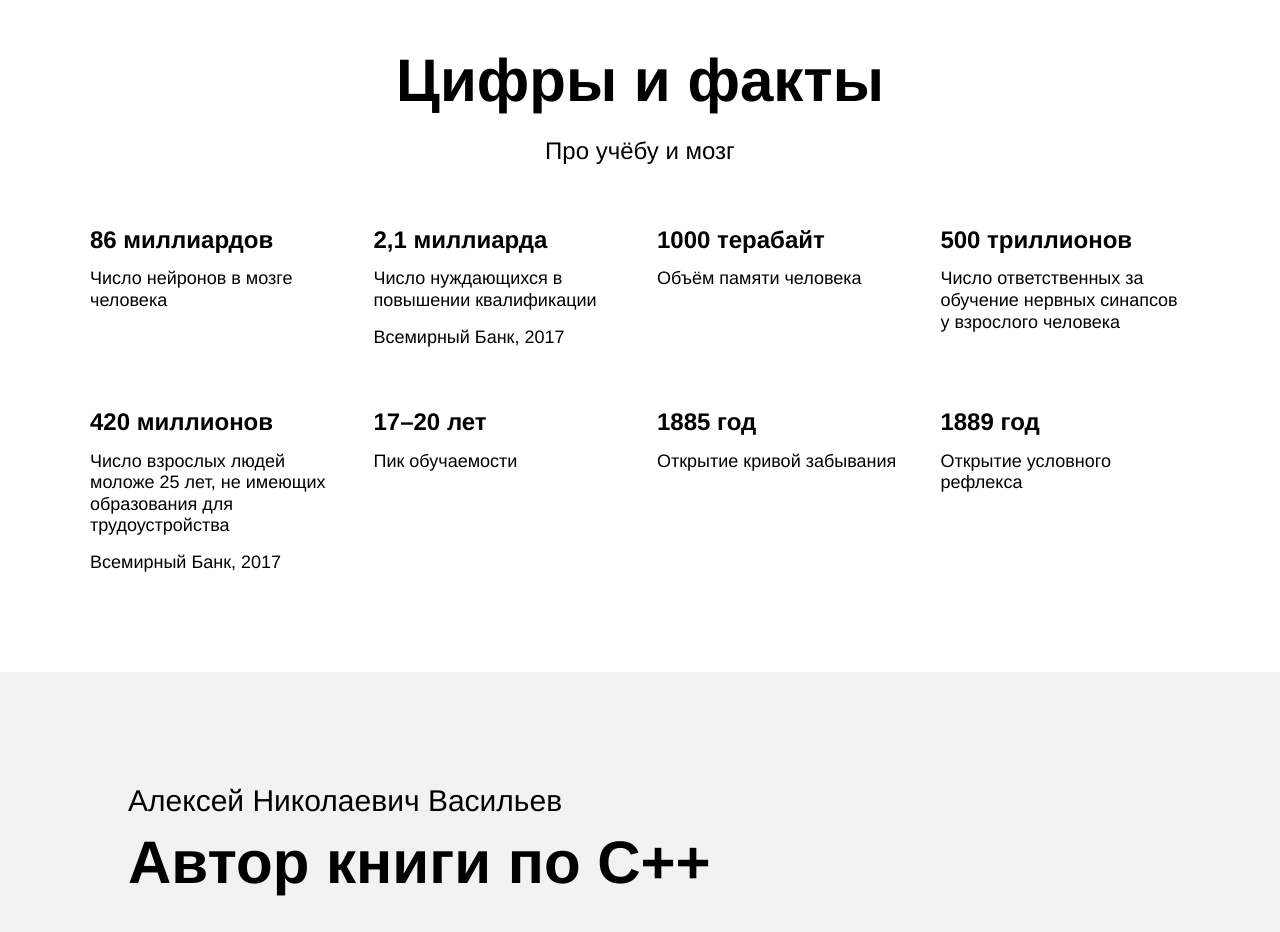
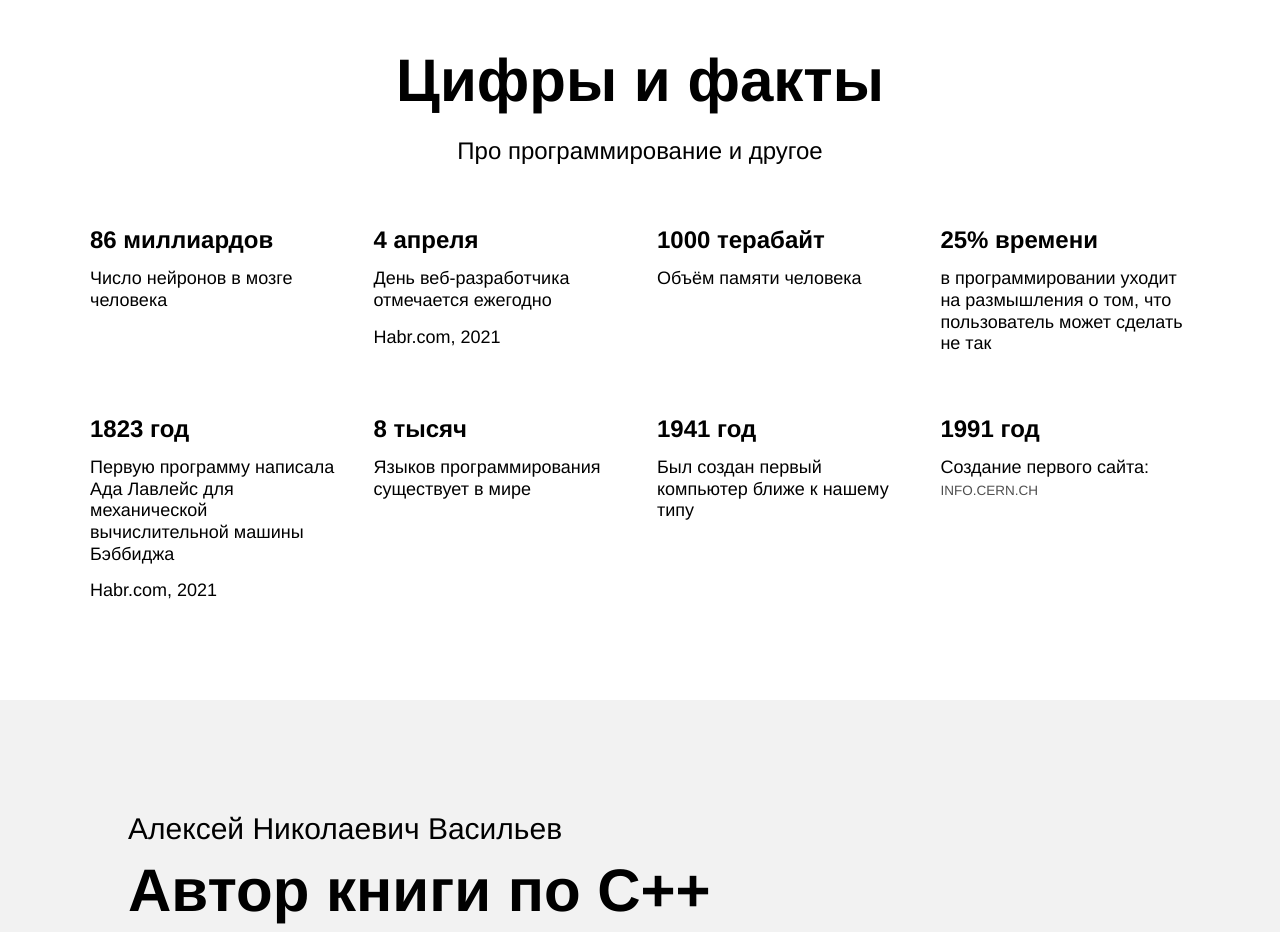
Before and after one commit to nipums/nipums.github.io, a plain HTML site: page index.html in a window 1280 px wide. Shown: the part 4220-5152 px from the top of the page. Drawn offline with Linux system fonts and the light colour scheme.

Commit message:
NEWUPDATE2021

```diff
--- a/index.html
+++ b/index.html
@@ -90,41 +90,41 @@
 
             <section class="digits">
                 <h2 class="section-title">Цифры и факты</h2>
-                <p class="section-subtitle">Про учёбу и мозг</p>
+                <p class="section-subtitle">Про программирование и другое</p>
                 <div class="table">
                     <div class="table__cell">
                         <h3 class="table__heading">86 миллиардов</h3>
                         <p class="table__text">Число нейронов в мозге человека</p>
                     </div>
                     <div class="table__cell">
-                        <h3 class="table__heading">2,1 миллиарда</h3>
-                        <p class="table__text">Число нуждающихся в повышении квалификации</p>
-                        <p class="table__text">Всемирный Банк, 2017</p>
+                        <h3 class="table__heading">4 апреля</h3>
+                        <p class="table__text">День веб-разработчика отмечается ежегодно</p>
+                        <p class="table__text">Habr.com, 2021</p>
                     </div>
                     <div class="table__cell">
                         <h3 class="table__heading">1000 терабайт</h3>
                         <p class="table__text">Объём памяти человека</p>
                     </div>
                     <div class="table__cell">
-                        <h3 class="table__heading">500 триллионов</h3>
-                        <p class="table__text">Число ответственных за обучение нервных синапсов у взрослого человека</p>
+                        <h3 class="table__heading">25% времени</h3>
+                        <p class="table__text">в программировании уходит на размышления о том, что пользователь может сделать не так</p>
                     </div>
                     <div class="table__cell">
-                        <h3 class="table__heading">420 миллионов</h3>
-                        <p class="table__text">Число взрослых людей моложе 25 лет, не имеющих образования для трудоустройства</p>
-                        <p class="table__text">Всемирный Банк, 2017</p>
+                        <h3 class="table__heading">1823 год</h3>
+                        <p class="table__text">Первую программу написала Ада Лавлейс для механической вычислительной машины Бэббиджа</p>
+                        <p class="table__text">Habr.com, 2021</p>
                     </div>
                     <div class="table__cell">
-                        <h3 class="table__heading">17–20 лет</h3>
-                        <p class="table__text">Пик обучаемости</p>
+                        <h3 class="table__heading">8 тысяч</h3>
+                        <p class="table__text">Языков программирования существует в мире</p>
                     </div>
                     <div class="table__cell">
-                        <h3 class="table__heading">1885 год</h3>
-                        <p class="table__text">Открытие кривой забывания</p>
+                        <h3 class="table__heading">1941 год</h3>
+                        <p class="table__text">Был создан первый компьютер ближе к нашему типу</p>
                     </div>
                     <div class="table__cell">
-                        <h3 class="table__heading">1889 год</h3>
-                        <p class="table__text">Открытие условного рефлекса</p>
+                        <h3 class="table__heading">1991 год</h3>
+                        <p class="table__text">Создание первого сайта:<a href="http://info.cern.ch/" target="_blank" class="footer__link"> INFO.CERN.CH</a></p>
                     </div>
                 </div>
             </section>
```
